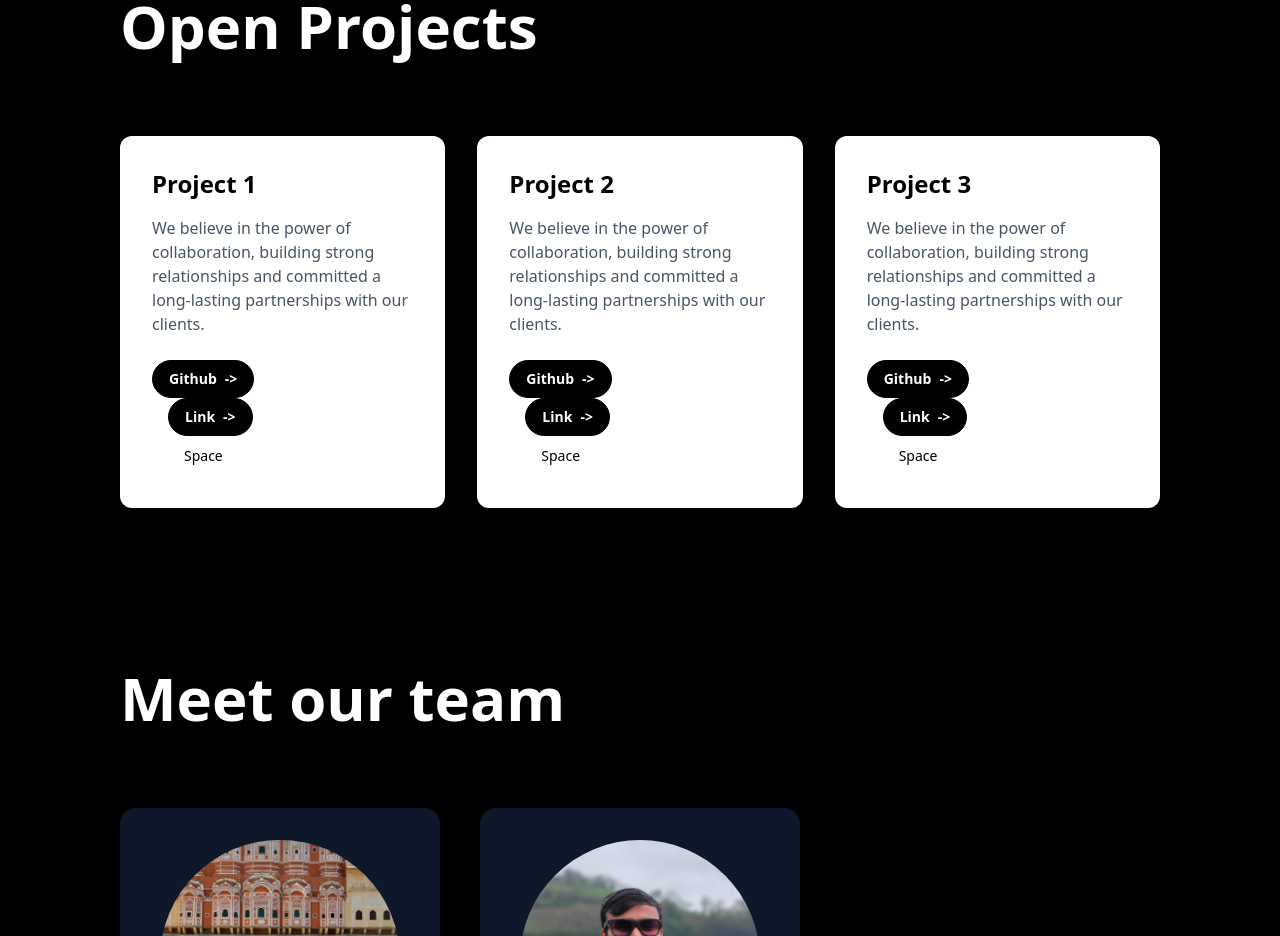
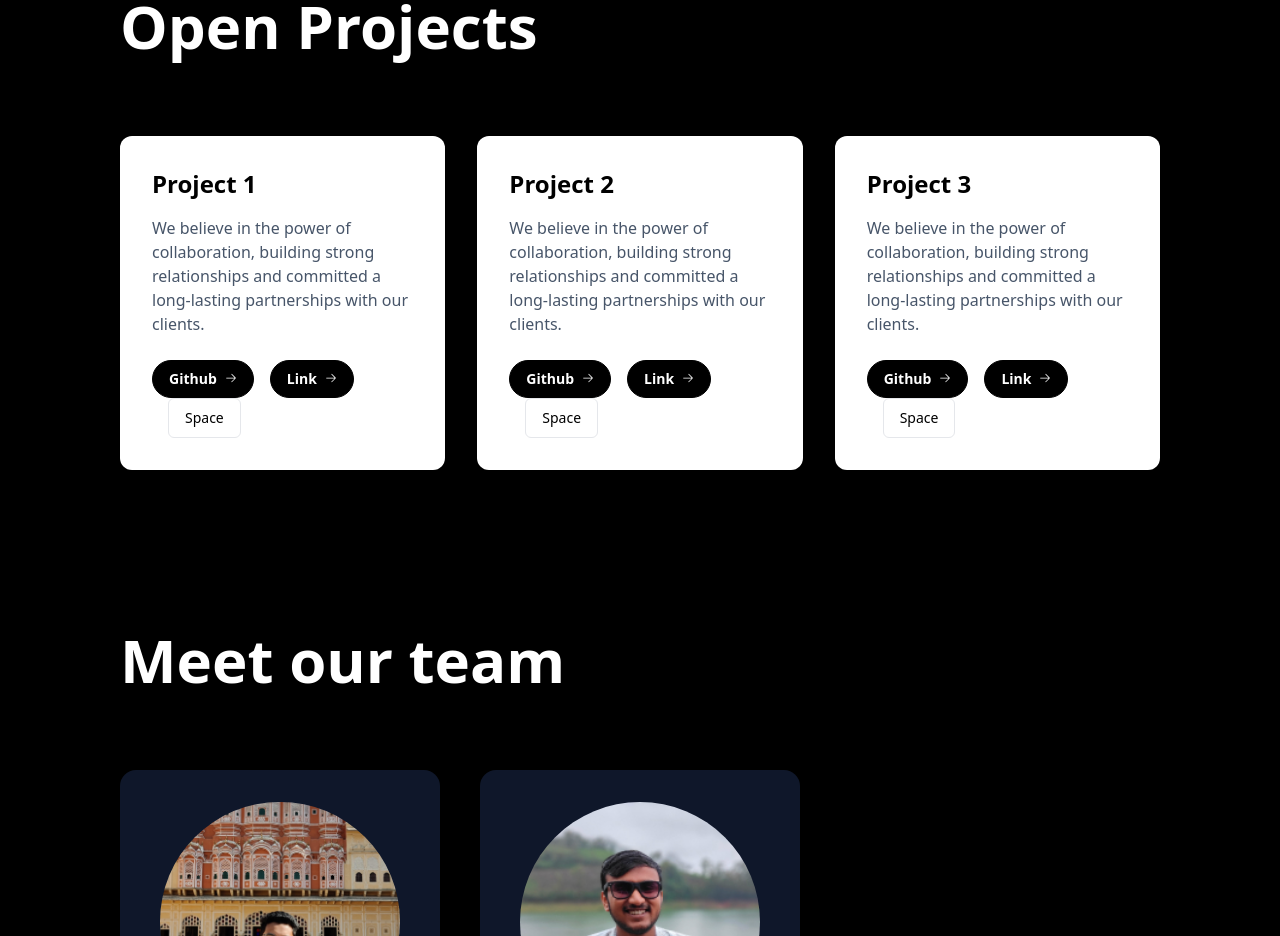
Before and after one commit to snapkits/snap-kits, a Next.js app: page / in a window 1280 px wide. Shown: the part 980-1916 px from the top of the page. Built offline with nearby package versions, Linux system fonts and the light colour scheme.

Commit message:
edits in componenet

```diff
--- a/src/app/(root)/(home)/page.tsx
+++ b/src/app/(root)/(home)/page.tsx
@@ -1,6 +1,6 @@
 import React from 'react';
 import Image from 'next/image';
-import { Cards } from '@/components/Cards';
+import { Cards } from '@/components/ProjectCard';
 
 const Home = () => {
   return (
--- /dev/null
+++ b/src/components/ProjectCard.tsx
@@ -0,0 +1,46 @@
+'use client';
+import { Button } from './ui/button';
+
+export function Cards(props: {
+  title: string;
+  content: string;
+  actionButton: { key: string; value: string; href?: string }[];
+}) {
+  return (
+    <div className='mx-auto max-w-sm space-y-2 rounded-xl bg-white px-8 py-8 shadow-lg'>
+      <div className='space-y-6'>
+        <div className='space-y-4'>
+          <h2 className='text-2xl font-semibold text-black'>{props.title}</h2>
+          <p className='font-light text-slate-600'>{props.content}</p>
+        </div>
+        <div className='space-x-4'>
+          {props.actionButton.map((action) => {
+            return (
+              <button
+                key={`${props.title}-${action.key}`}
+                className='group space-x-2 rounded-full border border-black bg-black px-4 py-2 text-sm font-semibold text-white hover:border-transparent hover:bg-stone-600 hover:text-white focus:outline-none focus:ring-2 focus:ring-stone-600 focus:ring-offset-2'
+              >
+                <span>{action.value}</span>
+                <span className='inline-block transition-transform group-hover:-rotate-45 motion-reduce:transform-none'>
+                  <svg
+                    xmlns='http://www.w3.org/2000/svg'
+                    viewBox='0 0 24 24'
+                    fill='currentColor'
+                    className='h-3 w-3'
+                  >
+                    <path
+                      fillRule='evenodd'
+                      d='M12.97 3.97a.75.75 0 0 1 1.06 0l7.5 7.5a.75.75 0 0 1 0 1.06l-7.5 7.5a.75.75 0 1 1-1.06-1.06l6.22-6.22H3a.75.75 0 0 1 0-1.5h16.19l-6.22-6.22a.75.75 0 0 1 0-1.06Z'
+                      clipRule='evenodd'
+                    />
+                  </svg>
+                </span>
+              </button>
+            );
+          })}
+          <Button variant={'outline'}>Space</Button>
+        </div>
+      </div>
+    </div>
+  );
+}
--- a/src/components/cards.tsx
+++ /dev/null
@@ -1,35 +0,0 @@
-'use client';
-
-import { Button } from './ui/button';
-
-export function Cards(props: {
-  title: string;
-  content: string;
-  actionButton: { key: string; value: string; href?: string }[];
-}) {
-  return (
-    <div className='mx-auto max-w-sm space-y-2 rounded-xl bg-white px-8 py-8 shadow-lg'>
-      <div className='space-y-6'>
-        <div className='space-y-4'>
-          <h2 className='text-2xl font-semibold text-black'>{props.title}</h2>
-          <p className='font-light text-slate-600'>{props.content}</p>
-        </div>
-        <div className='space-x-4'>
-          {props.actionButton.map((action) => {
-            return (
-              <div key={`${props.title}-${action.key}`}>
-                <button className='group space-x-2 rounded-full border border-black bg-black px-4 py-2 text-sm font-semibold text-white hover:border-transparent hover:bg-stone-600 hover:text-white focus:outline-none focus:ring-2 focus:ring-stone-600 focus:ring-offset-2'>
-                  <span>{action.value}</span>
-                  <span className='inline-block transition-transform group-hover:-rotate-45 motion-reduce:transform-none'>
-                    -&gt;
-                  </span>
-                </button>
-              </div>
-            );
-          })}
-          <Button>Space</Button>
-        </div>
-      </div>
-    </div>
-  );
-}
```
